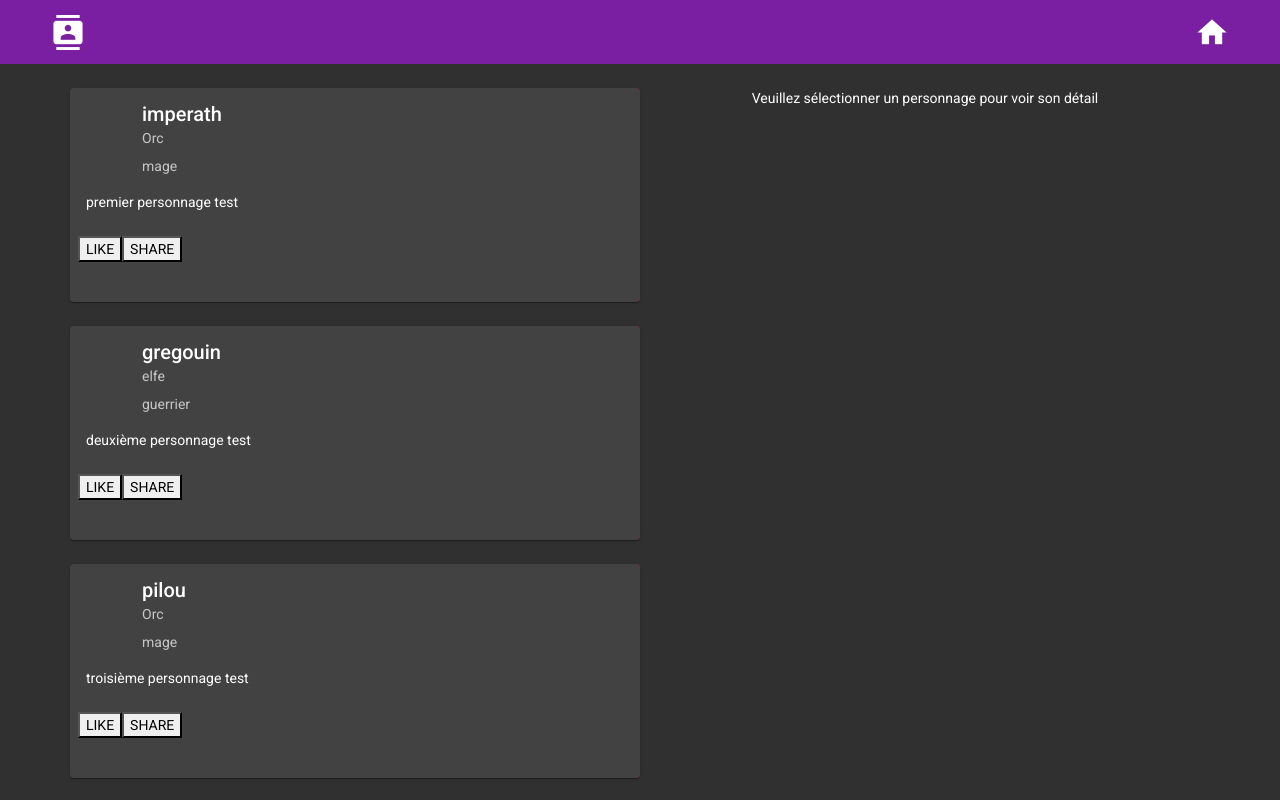
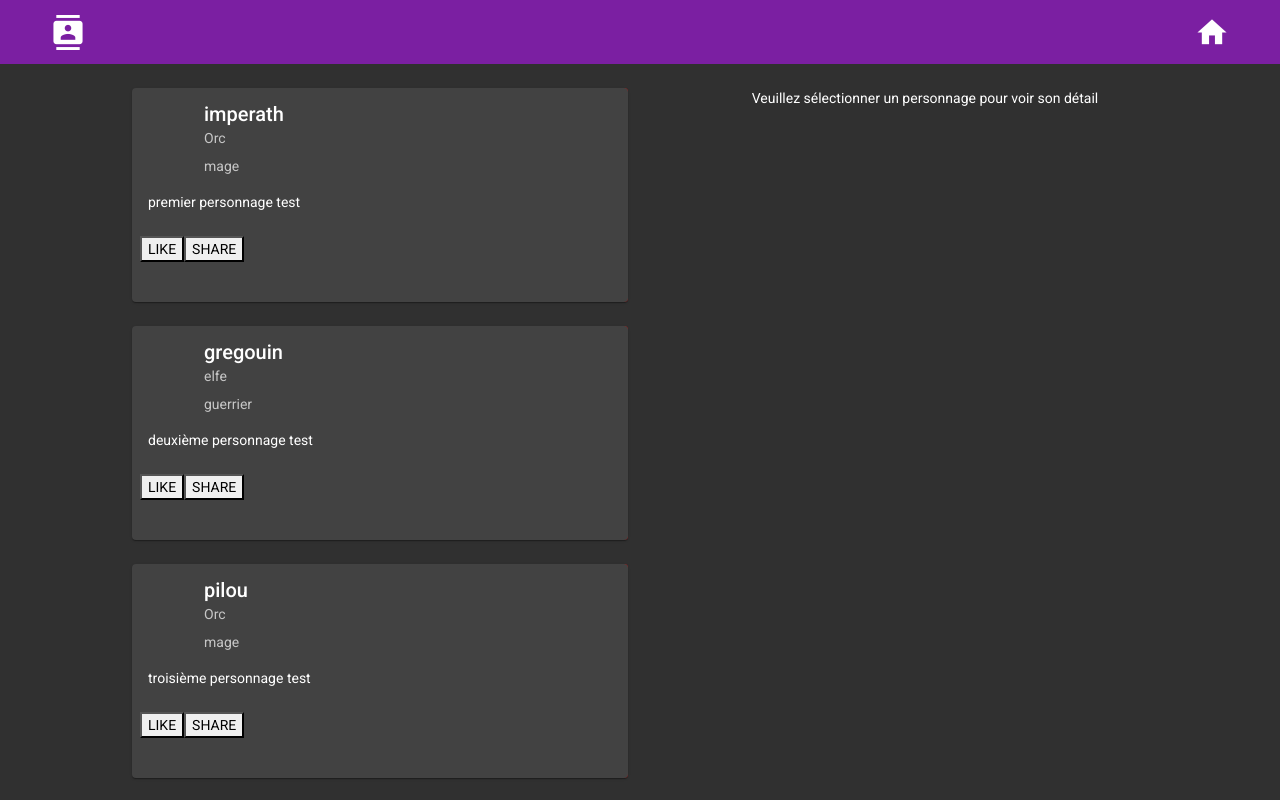
Before and after one commit to yoannbelin/charGenerator, an Angular app: page /characters in a window 1280 px wide. Built offline with nearby package versions, Linux system fonts and the light colour scheme.

Commit message:
Done: mise en place des animations d'affichage du bouton suppression des cards personnage

```diff
--- a/src/app/character/card/card.component.css
+++ b/src/app/character/card/card.component.css
@@ -9,25 +9,29 @@
   z-index: -1;
 }
 
-.mat-card:hover {
+.card-box:hover .mat-card{
   animation-name: slideleft;
   animation-duration: 0.2s;
   animation-fill-mode: forwards;
 }
 
-.mat-card:hover .delete-onglet{
+.card-box:hover .delete-onglet{
   animation-name: ongletshow;
   animation-duration: 0.2s;
   animation-fill-mode: forwards;
 }
 
-.mat-card .delete-onglet{
+.mat-card{
+  width: calc(100% - 50px);
+}
+
+.card-box .delete-onglet{
   animation-name: onglethide;
   animation-duration: 0.2s;
   animation-fill-mode: forwards;
 }
 
-.mat-card{
+.card-box .mat-card{
   animation-name: slideright;
   animation-duration: 0.2s;
   animation-fill-mode: forwards;
--- a/src/app/character/card/card.component.html
+++ b/src/app/character/card/card.component.html
@@ -1,5 +1,5 @@
-<!-- <div [@parentAnimation]> -->
-<mat-card class="example-card col-12" (click)="changeSelectedChar(character)">
+<div class="card-box col-12 text-end">
+  <mat-card class="example-card d-inline-block text-start" (click)="changeSelectedChar(character)">
     <mat-card-header>
       <div mat-card-avatar class="example-header-image"></div>
       <mat-card-title>{{ character.name }}</mat-card-title>
@@ -18,4 +18,4 @@
     </mat-card-actions>
     <div class="delete-onglet"></div>
   </mat-card>
-<!-- </div> -->
+</div>
```
Lines whose indentation alone changed are shown as unchanged.
